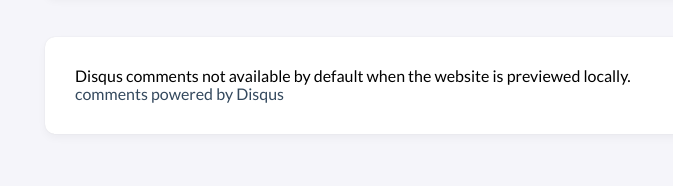
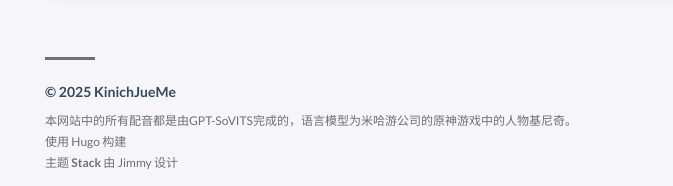
Before and after one commit to plumlanguage/KinichJueMe, a plain HTML site: page 关于/index.html in a window 1280 px wide. Shown: the part 237-423 px from the top of the page, 201-874 px from the left. Drawn offline with Linux system fonts and the light colour scheme; some packages are replaced by stand-ins of ours; a script that the page names is missing.

Commit message:
first commit

```diff
--- a/关于/index.html
+++ b/关于/index.html
@@ -310,48 +310,6 @@
 
 
 
-    <div class="disqus-container">
-    <div id="disqus_thread"></div>
-<script>
-    window.disqus_config = function () {
-
-
-
-    };
-    (function() {
-        if (["localhost", "127.0.0.1"].indexOf(window.location.hostname) != -1) {
-            document.getElementById('disqus_thread').innerHTML = 'Disqus comments not available by default when the website is previewed locally.';
-            return;
-        }
-        var d = document, s = d.createElement('script'); s.async = true;
-        s.src = '//' + "hugo-theme-stack" + '.disqus.com/embed.js';
-        s.setAttribute('data-timestamp', +new Date());
-        (d.head || d.body).appendChild(s);
-    })();
-</script>
-<noscript>Please enable JavaScript to view the <a href="https://disqus.com/?ref_noscript">comments powered by Disqus.</a></noscript>
-<a href="https://disqus.com" class="dsq-brlink">comments powered by <span class="logo-disqus">Disqus</span></a>
-</div>
-
-<style>
-    .disqus-container {
-        background-color: var(--card-background);
-        border-radius: var(--card-border-radius);
-        box-shadow: var(--shadow-l1);
-        padding: var(--card-padding);
-    }
-</style>
-
-<script>
-    window.addEventListener('onColorSchemeChange', (e) => {
-        if (typeof DISQUS == 'object') {
-            DISQUS.reset({
-                reload: true
-            });
-        }
-    })
-</script>
-
 
 
     <footer class="site-footer">
```
Also changed, not shown: p/test-chinese/index.html (+0 -42 lines).
